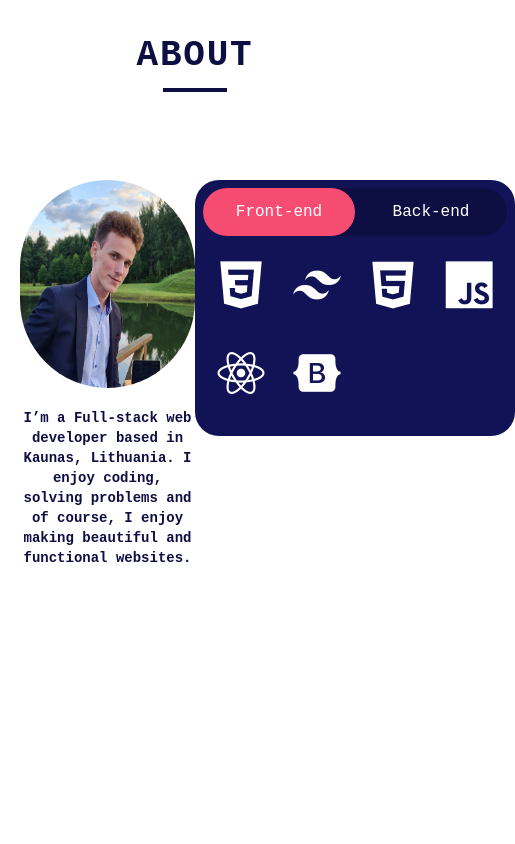
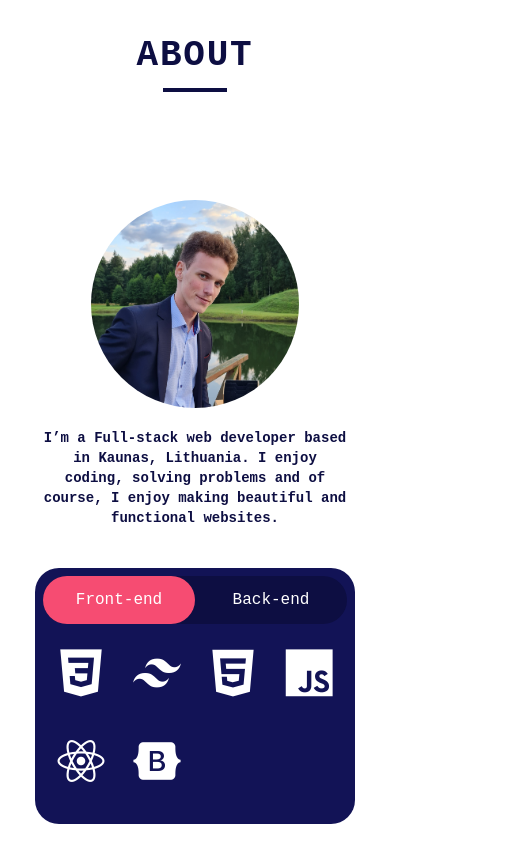
Before and after one commit to SmitasCodes/portfolio_v2, a React (Vite) app: page / in a window 390 px wide. Shown: the part 948-1792 px from the top of the page, 515 px wide, since content can reach past the window. Before the commit the page ends 1728 px from the top, so only its background shows below. Built offline with nearby package versions, Linux system fonts and the light colour scheme.

Commit message:
added responsivness to about section

```diff
--- a/src/pages/About.jsx
+++ b/src/pages/About.jsx
@@ -61,22 +61,22 @@ const About = () => {
         <h2 className="text-4xl font-bold tracking-wider">ABOUT</h2>
         <span className="h-1 w-16 bg-darkBlue inline-block"></span>
       </div>
-      <div className="flex">
+      <div className="flex flex-wrap">
         {/* Part of image and bio */}
-        <div className="w-1/2">
+        <div className="sm:w-1/2 w-full p-5">
           <img
             src="../../public/portfolio_img.jpg"
             alt="Portfolio image"
             className="w-52 h-52 rounded-full mx-auto mb-5"
           />
-          <h3 className="mx-auto text-darkBlue text-center text-sm font-bold">
+          <h3 className="mx-auto text-darkBlue text-center text-sm font-bold mb-5">
             I’m a Full-stack web developer based in Kaunas, Lithuania. I enjoy
             coding, solving problems and of course, I enjoy making beautiful and
             functional websites.
           </h3>
         </div>
         {/* Part of skills slider */}
-        <div className="w-1/2">
+        <div className="sm:w-1/2 w-full">
           <div className="w-80 h-64 bg-lightBlue mx-auto rounded-3xl p-2 ">
             {/* Actual slider code down below */}
             <div className="h-12 rounded-3xl flex bg-darkBlue">
```
